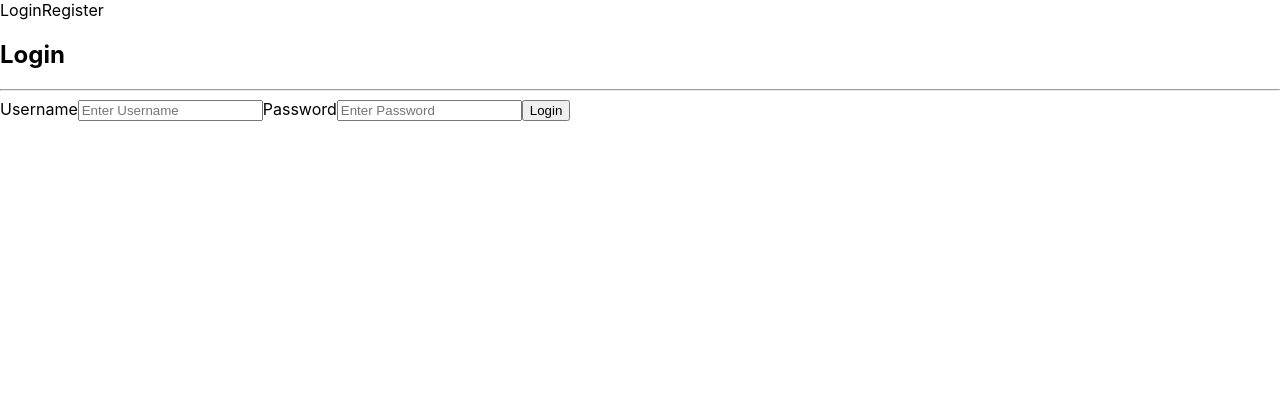
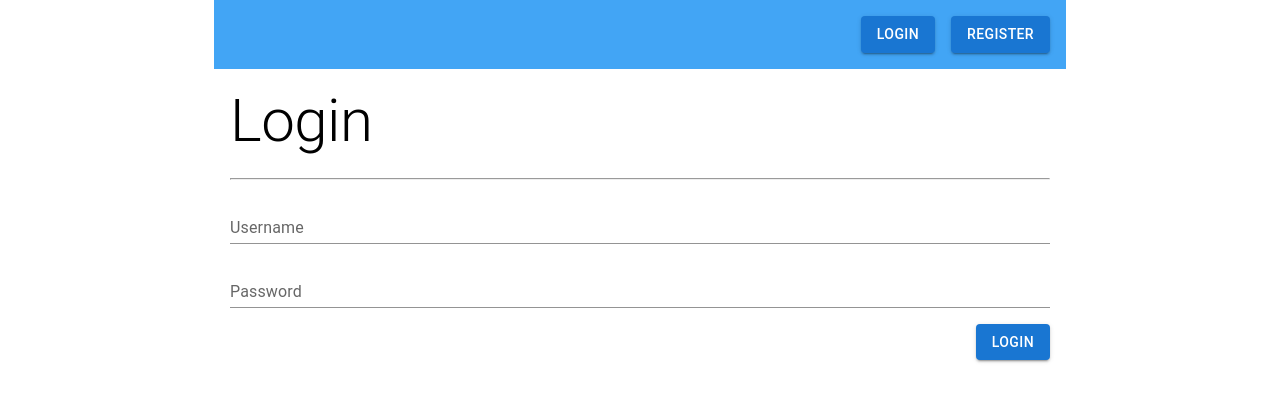
Before and after one commit to laszlzso/ChallengeMe, a Next.js app in the folder front_end/challenge_me/: page /login in a window 1280 px wide. Shown: the top 402 px of the page. Built offline with nearby package versions, Linux system fonts and the light colour scheme.

Commit message:
Material UI for some pages (But not all! Left register page for you) (#13)

```diff
--- a/front_end/challenge_me/pages/_app.tsx
+++ b/front_end/challenge_me/pages/_app.tsx
@@ -2,12 +2,17 @@ import "../styles/globals.css";
 import type { AppProps } from "next/app";
 import AuthProvider from "../src/components/authProvider";
 import TopBar from "../src/components/topBar";
+import { Container, Box } from "@mui/material";
 
 function MyApp({ Component, pageProps }: AppProps) {
   return (
     <AuthProvider>
-      <TopBar />
-      <Component {...pageProps} />
+      <Container maxWidth="md">
+        <TopBar />
+        <Box sx={{ m: 2 }}>
+          <Component {...pageProps} />
+        </Box>
+      </Container>
     </AuthProvider>
   );
 }
--- a/front_end/challenge_me/pages/login.tsx
+++ b/front_end/challenge_me/pages/login.tsx
@@ -1,3 +1,4 @@
+import { Box, Button, TextField, Typography } from "@mui/material";
 import { useContext } from "react";
 import { useAuthContext } from "../src/components/authProvider/AuthProvider";
 
@@ -13,13 +14,35 @@ const LoginPage = () => {
   return (
     <section>
       <form onSubmit={handleSubmit}>
-        <h1>Login </h1>
+        <Typography variant="h2" gutterBottom component="div">
+          Login
+        </Typography>
         <hr />
-        <label htmlFor="username">Username</label>
-        <input type="text" id="username" placeholder="Enter Username" />
-        <label htmlFor="password">Password</label>
-        <input type="password" id="password" placeholder="Enter Password" />
-        <button type="submit">Login</button>
+        <Box
+          sx={{
+            "& .MuiTextField-root": { my: 1 },
+            "& .MuiButton-root": { my: 1 }
+          }}
+        >
+          <TextField
+            fullWidth
+            name="username"
+            label="Username"
+            variant="standard"
+          />
+          <TextField
+            fullWidth
+            type="password"
+            name="password"
+            label="Password"
+            variant="standard"
+          />
+          <Box sx={{ display: "flex", justifyContent: "flex-end" }}>
+            <Button type="submit" variant="contained">
+              Login
+            </Button>
+          </Box>
+        </Box>
       </form>
     </section>
   );
--- a/front_end/challenge_me/src/components/topBar/TopBar.tsx
+++ b/front_end/challenge_me/src/components/topBar/TopBar.tsx
@@ -1,3 +1,4 @@
+import { Box, Button } from "@mui/material";
 import Link from "next/link";
 import React from "react";
 import { useAuthContext } from "../authProvider/AuthProvider";
@@ -6,21 +7,43 @@ const TopBar = () => {
   const { user, logoutUser } = useAuthContext();
   return (
     <nav>
-      <div>
-        <div>
+      <Box
+        sx={{
+          backgroundColor: "primary.light",
+          p: 2
+        }}
+      >
         {user ? (
           <>
-              <Link href="/challenges">Challenges</Link>
-              <button onClick={logoutUser}>Logout</button>
+            <Box sx={{ display: "flex", justifyContent: "space-between" }}>
+              <Box sx={{ "& .MuiButton-root": { mr: 2 } }}>
+                <Link href="/challenges">
+                  <Button variant="contained">Challenges</Button>
+                </Link>
+              </Box>
+              <Box sx={{ "& .MuiButton-root": { ml: 2 } }}>
+                <Button variant="contained" onClick={logoutUser}>
+                  Logout
+                </Button>
+              </Box>
+            </Box>
           </>
         ) : (
           <>
-              <Link href="/login">Login</Link>
-              <Link href="/register">Register</Link>
+            <Box sx={{ display: "flex", justifyContent: "space-between" }}>
+              <Box sx={{ "& .MuiButton-root": { mr: 2 } }}></Box>
+              <Box sx={{ "& .MuiButton-root": { ml: 2 } }}>
+                <Link href="/login">
+                  <Button variant="contained">Login</Button>
+                </Link>
+                <Link href="/register">
+                  <Button variant="contained">Register</Button>
+                </Link>
+              </Box>
+            </Box>
           </>
         )}
-        </div>
-      </div>
+      </Box>
     </nav>
   );
 };
```
Also changed, not shown: front_end/challenge_me/pages/challenges.tsx (+10 -5 lines), front_end/challenge_me/pages/create_challenge.tsx (+3 -5 lines), front_end/challenge_me/src/components/createChallengeForm/CreateChallengeForm.tsx (+6 -4 lines). Lines whose indentation alone changed are shown as unchanged.
